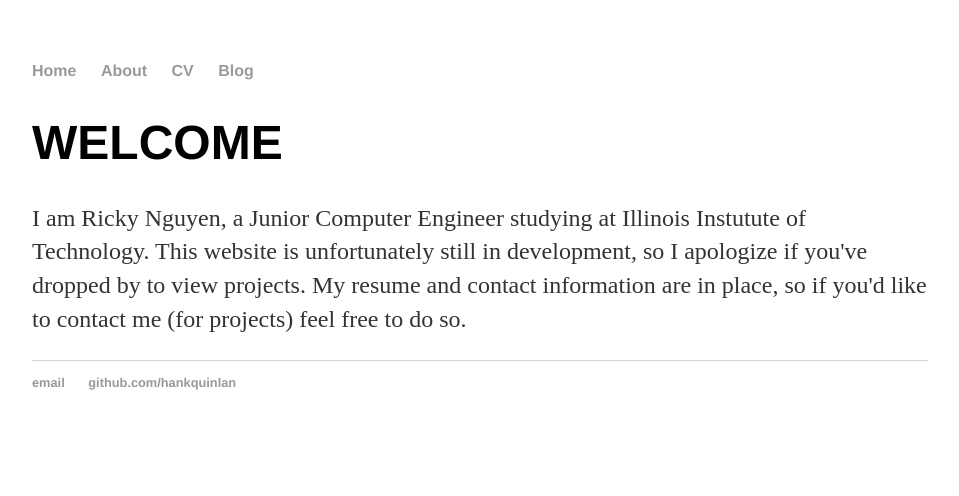
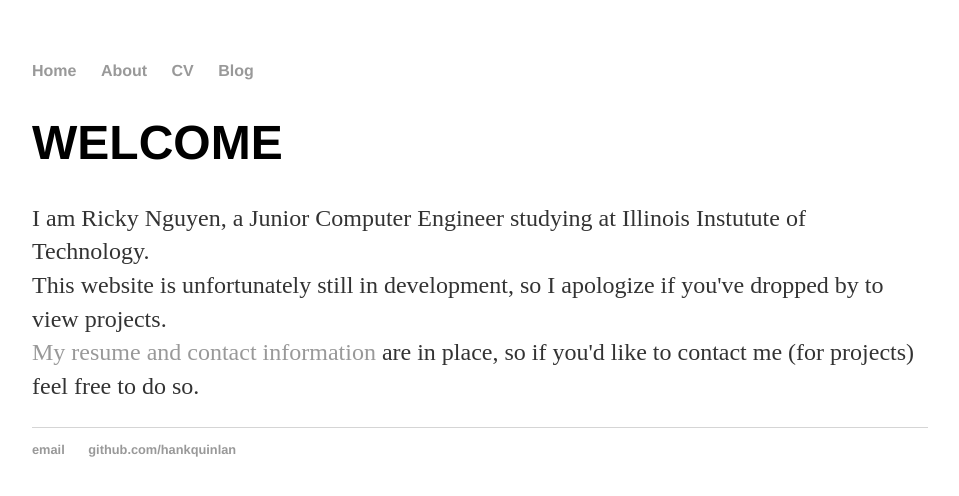
Before and after one commit to rnguyen6/rnguyen6.github.io, a Jekyll site: the page built from index.html, in a window 1280 px wide. Shown: the top 496 px of the page, without its empty margins (160-1119 px from the left). Built offline with Jekyll 4.4.1, drawn with Linux system fonts in a browser that asks for light colours; part of the change alters nothing that is shown.

```diff
--- a/index.html
+++ b/index.html
@@ -5,9 +5,8 @@ title: Ricky Nguyen | Computer Engineer
 
 <div class="blurb">
 	<h1>WELCOME</h1>
-	<p>I am Ricky Nguyen, a Junior Computer Engineer studying at Illinois Instutute of Technology.
-		This website is unfortunately still in development, so I apologize if you've dropped by to view projects.
-		My resume and contact information are in place, so if you'd like to contact me (for projects) feel free to do so.
-		<!--I'm best known as the horrible cop from <em>A Touch of Evil</em>. Don't trust me. <a href="/about">Read more about my life...</a>-->
+	<p>I am Ricky Nguyen, a Junior Computer Engineer studying at Illinois Instutute of Technology.<br />
+		This website is unfortunately still in development, so I apologize if you've dropped by to view projects.<br />
+		<a href="/about">My resume and contact information</a> are in place, so if you'd like to contact me (for projects) feel free to do so.<br />
 	</p>
 </div>
```
